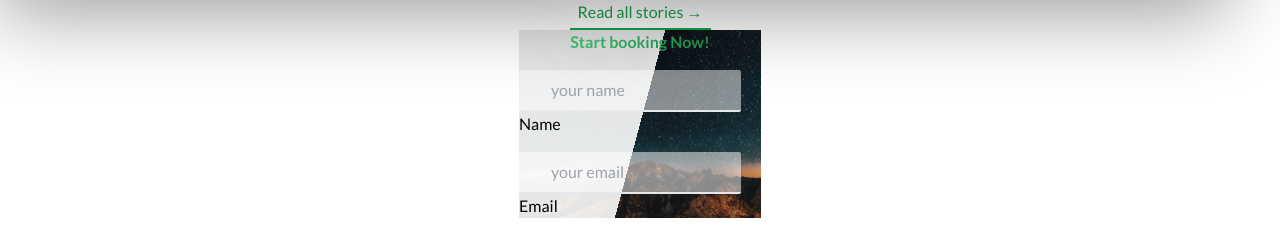
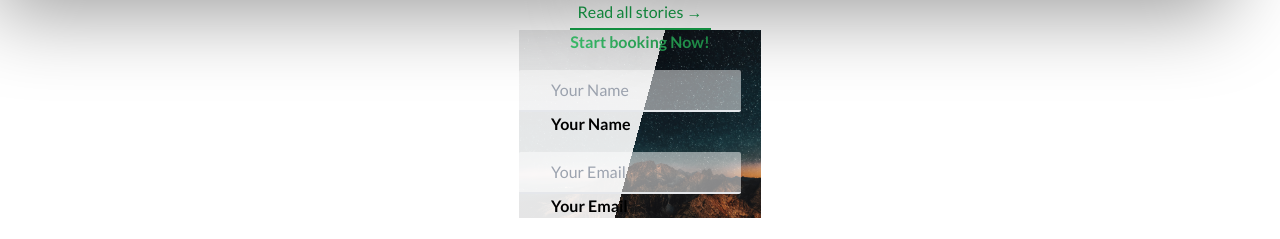
Before and after one commit to OmBharti999/pro, a Next.js app: page / in a window 1280 px wide. Shown: the part 3694-3933 px from the top of the page. Built offline with nearby package versions, Linux system fonts and the light colour scheme.

Commit message:
update ui

```diff
--- a/app/_component/bookForm/BookForm.tsx
+++ b/app/_component/bookForm/BookForm.tsx
@@ -11,10 +11,10 @@ export const BookForm = () => {
             id="name"
             required
             className="form-input"
-            placeholder="your name"
+            placeholder="Your Name"
           />
           <label htmlFor="name" className="form-label">
-            Name
+            Your Name
           </label>
         </div>
         <div className="form-fields">
@@ -23,10 +23,10 @@ export const BookForm = () => {
             id="email"
             required
             className="form-input"
-            placeholder="your email"
+            placeholder="Your Email"
           />
           <label htmlFor="email" className="form-label">
-            Email
+            Your Email
           </label>
         </div>
       </form>
--- a/app/globals.css
+++ b/app/globals.css
@@ -23,3 +23,6 @@ body {
 .form-input {
   @apply px-8 py-2 rounded-sm bg-white/50 focus:outline-none border-b-2 focus:border-green-500 focus:invalid:border-orange-600 focus:shadow-xl;
 }
+.form-label {
+  @apply font-bold ml-8
+}
```
